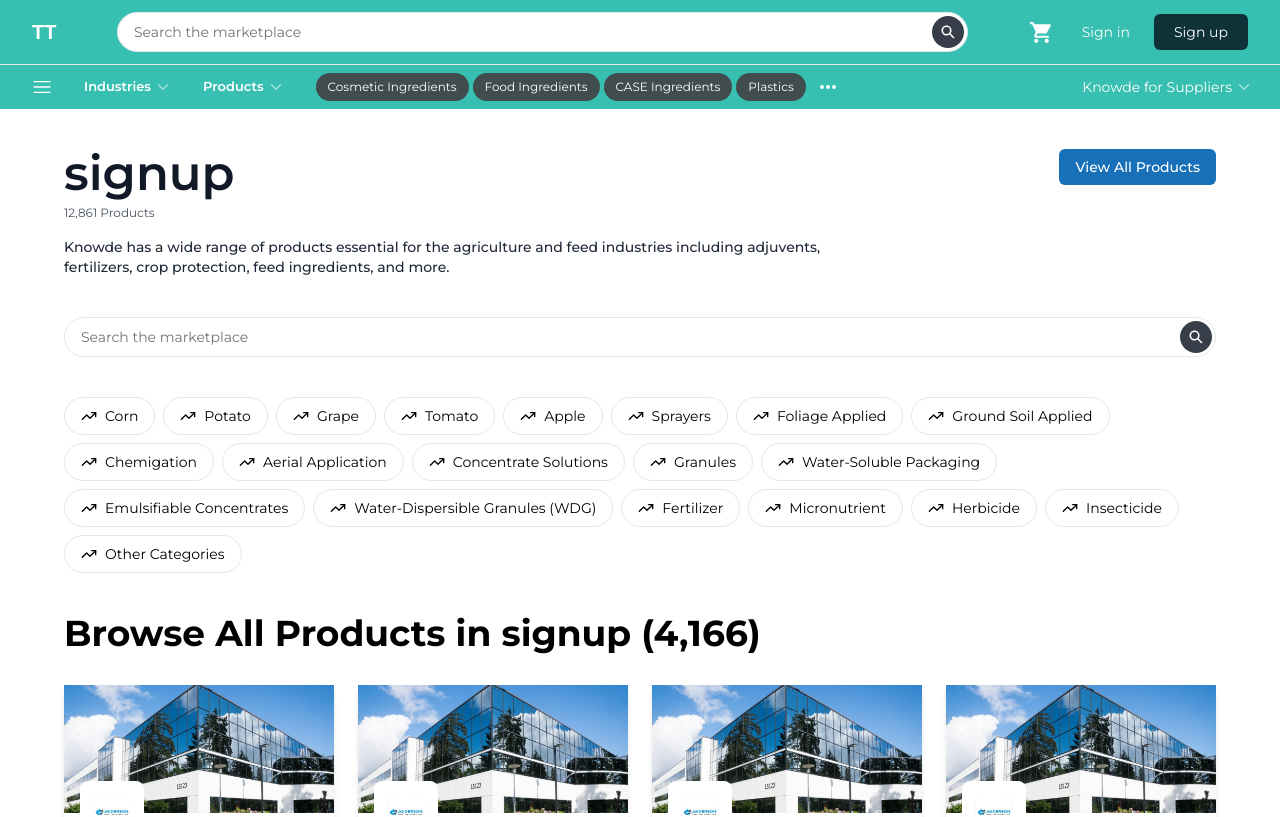
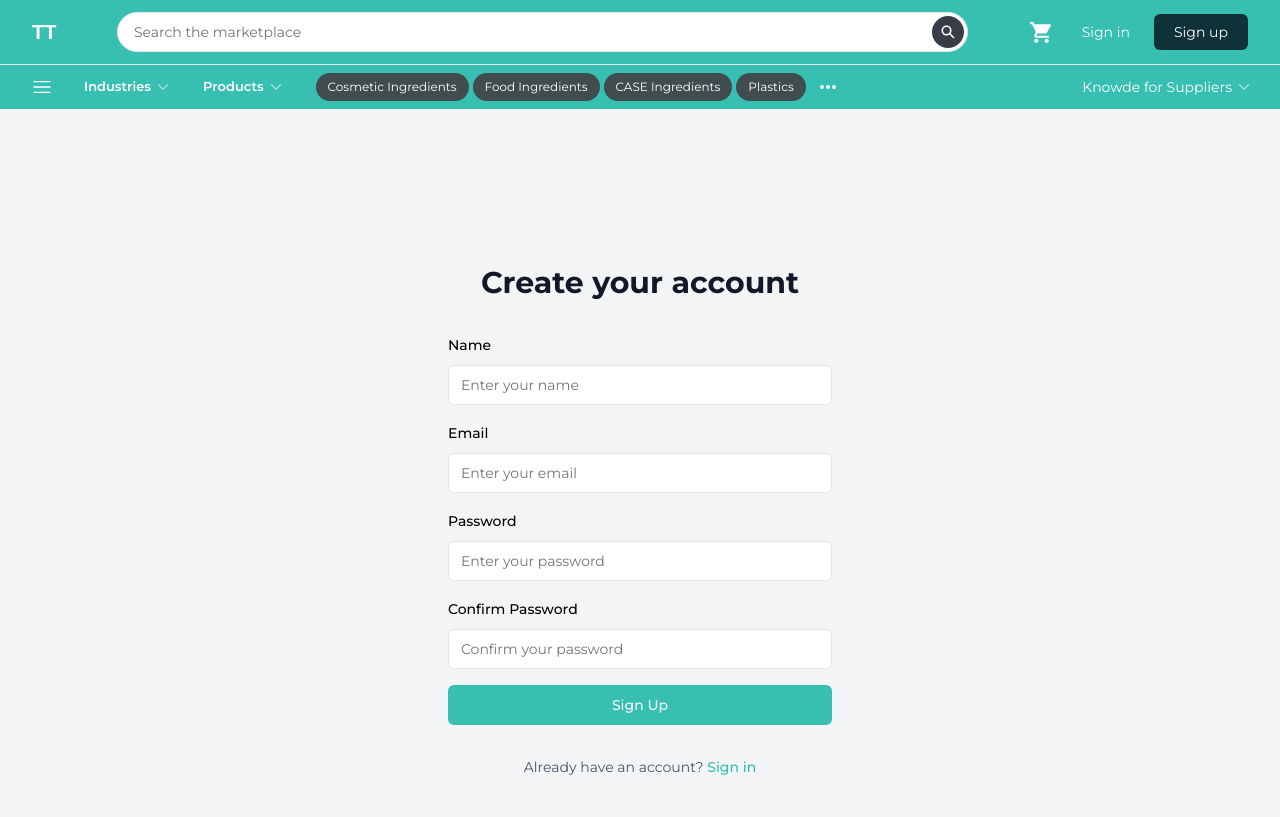
Before and after one commit to Tayyabbutt1133/trade, a Next.js app: page /signup in a window 1280 px wide. Shown: the top 817 px of the page. Built offline with nearby package versions, Linux system fonts and the light colour scheme.

Commit message:
add sign up and sign in forms with label component

```diff
--- a/app/homepage/components/Navbar/Navbar.jsx
+++ b/app/homepage/components/Navbar/Navbar.jsx
@@ -1,111 +1,92 @@
 "use client"
 
-import React from 'react'
+import React from "react"
 import { MdShoppingCart } from "react-icons/md"
-import { useState } from 'react'
-import { Menubar } from './Menubar'
-import { RxHamburgerMenu } from "react-icons/rx";
-import SideMenu from './SideMenu/SideMenu'
-import { fonts } from '@/components/ui/font'
-import {
-  DropdownMenu,
-  DropdownMenuContent,
-  DropdownMenuItem,
-  DropdownMenuTrigger,
-} from "@/components/ui/dropdown-menu";
-import { IoChevronDown } from "react-icons/io5";
-import Link from 'next/link'
-import SearchBar from './Search'
+import { useState } from "react"
+import { Menubar } from "./Menubar"
+import { RxHamburgerMenu } from "react-icons/rx"
+import SideMenu from "./SideMenu/SideMenu"
+import { fonts } from "@/components/ui/font"
+import { DropdownMenu, DropdownMenuContent, DropdownMenuItem, DropdownMenuTrigger } from "@/components/ui/dropdown-menu"
+import { IoChevronDown } from "react-icons/io5"
+import Link from "next/link"
+import SearchBar from "./Search"
 
 const Navbar = () => {
-  const [isSignIn, setIsSignIn] = useState(true)
   const [isMenuOpen, setisMenuOpen] = useState(false)
 
-
   const handleToggle = () => {
-    setisMenuOpen(!isMenuOpen);
+    setisMenuOpen(!isMenuOpen)
   }
 
   return (
-    <header className='bg-[#37bfb1] sticky top-0 z-50'>
-        <div className='flex flex-row py-3 px-8 items-center justify-between'>
+    <header className="bg-[#37bfb1] sticky top-0 z-50">
+      <div className="flex flex-row py-3 px-8 items-center justify-between">
         {/* Logo */}
-        <div className='flex gap-3 items-center'>
-        <RxHamburgerMenu size={25} className='lg:hidden block text-white' onClick={handleToggle} />
+        <div className="flex gap-3 items-center">
+          <RxHamburgerMenu size={25} className="lg:hidden block text-white" onClick={handleToggle} />
           {isMenuOpen && <SideMenu onclose={() => setisMenuOpen(false)} />}
 
-          <Link href={'/'}>
-            <h1 className='text-white text-[18px] lg:text-xl font-bold'>TT</h1>
+          <Link href={"/"}>
+            <h1 className="text-white text-[18px] lg:text-xl font-bold">TT</h1>
           </Link>
         </div>
         {/* Search bar */}
-          <div className='lg:block hidden w-[65%] lg:w-[70%]'>
-            <SearchBar/>
+        <div className="lg:block hidden w-[65%] lg:w-[70%]">
+          <SearchBar />
         </div>
 
         {/* Auth buttons + Cart */}
-          <div className='flex items-center gap-0 md:gap-2'>
-            <button className='text-white sm:block transition hidden hover:scale-110'>
+        <div className="flex items-center gap-0 md:gap-2">
+          <button className="text-white sm:block transition hidden hover:scale-110">
             <MdShoppingCart size={25} />
           </button>
 
-            <div className='flex gap-1'>
+          <div className="flex gap-1">
+            <Link href="/signin">
               <button
-                className={`text-sm px-5 text-white ${fonts.montserrat} py-2 rounded-md transition-all ${
-                  !isSignIn
-                    ? "bg-[#060E1BCC]  hover:scale-105 hover:bg-[#081023CC]"
-                    : "bg-transparent  hover:bg-[#081023CC]  hover:scale-105 hover:text-white"
-                }`}
-                onClick={() => setIsSignIn(false)}
+                className={`text-sm px-5 text-white ${fonts.montserrat} py-2 rounded-md transition-all bg-transparent hover:bg-[#081023CC] hover:scale-105 hover:text-white`}
               >
                 Sign in
               </button>
+            </Link>
+            <Link href="/signup">
               <button
-                className={`text-sm text-white ${fonts.montserrat} px-5 py-2 rounded-md transition-all ${
-                  isSignIn
-                    ? "bg-[#060E1BCC]  hover:scale-105 hover:bg-[#081023CC]"
-                    : "bg-transparent hover:bg-[#081023CC] hover:scale-105 hover:text-white"
-                }`}
-                onClick={() => setIsSignIn(true)}
+                className={`text-sm text-white ${fonts.montserrat} px-5 py-2 rounded-md transition-all bg-[#060E1BCC] hover:scale-105 hover:bg-[#081023CC]`}
               >
                 Sign up
               </button>
+            </Link>
           </div>
         </div>
       </div>
       {/* Menu bar */}
       <Menubar />
 
-
-
-
       {/* Mobile */}
-      <div className='lg:hidden flex px-2'>
-      <div className=' w-full mx-2 my-2'>
+      <div className="lg:hidden flex px-2">
+        <div className=" w-full mx-2 my-2">
           <SearchBar />
         </div>
         {/* suppliers content */}
-        <div className='md:block hidden'>
+        <div className="md:block hidden">
           <DropdownMenu>
             <DropdownMenuTrigger asChild>
-            <button className={`flex ${fonts.montserrat} items-center gap-1 text-white px-3 py-2 focus:outline-none text-sm`}>
+              <button
+                className={`flex ${fonts.montserrat} items-center gap-1 text-white px-3 py-2 focus:outline-none text-sm`}
+              >
                 Knowde for Suppliers
                 <IoChevronDown className="h-4 w-4 opacity-50" />
               </button>
             </DropdownMenuTrigger>
-          <DropdownMenuContent
-            align="end"
-            className="w-48 bg-[#1B2637] border-gray-700"
-          >
+            <DropdownMenuContent align="end" className="w-48 bg-[#1B2637] border-gray-700">
               <DropdownMenuItem className="text-gray-200 focus:text-white focus:bg-gray-700">
                 Supplier Dashboard
               </DropdownMenuItem>
               <DropdownMenuItem className="text-gray-200 focus:text-white focus:bg-gray-700">
                 Analytics
               </DropdownMenuItem>
-            <DropdownMenuItem className="text-gray-200 focus:text-white focus:bg-gray-700">
-              Settings
-            </DropdownMenuItem>
+              <DropdownMenuItem className="text-gray-200 focus:text-white focus:bg-gray-700">Settings</DropdownMenuItem>
             </DropdownMenuContent>
           </DropdownMenu>
         </div>
--- /dev/null
+++ b/app/signin/page.jsx
@@ -0,0 +1,22 @@
+import { SignInForm } from "@/components/SignInForm"
+import { fonts } from "@/components/ui/font"
+import Link from "next/link"
+
+export default function SignInPage() {
+  return (
+    <div className="min-h-screen flex items-center justify-center bg-gray-100">
+      <div className="max-w-md w-full space-y-8 p-8 rounded-xl">
+        <div className="text-center">
+          <h2 className={`mt-6 text-3xl font-bold text-gray-900 ${fonts.montserrat}`}>Sign in to your account</h2>
+        </div>
+        <SignInForm />
+        <p className={`mt-2 text-center text-sm text-gray-600 ${fonts.montserrat}`}>
+          Don't have an account?{" "}
+          <Link href="/signup" className="font-medium text-[#37bfb1] hover:text-[#2ea89b]">
+            Sign up
+          </Link>
+        </p>
+      </div>
+    </div>
+  )
+}
--- /dev/null
+++ b/app/signup/page.jsx
@@ -0,0 +1,22 @@
+import { SignUpForm } from "@/components/SignUpForm"
+import { fonts } from "@/components/ui/font"
+import Link from "next/link"
+
+export default function SignUpPage() {
+  return (
+    <div className="min-h-screen flex items-center justify-center bg-gray-100">
+      <div className="max-w-md w-full space-y-8 p-8 rounded-xl">
+        <div className="text-center">
+          <h2 className={`mt-6 text-3xl font-bold text-gray-900 ${fonts.montserrat}`}>Create your account</h2>
+        </div>
+        <SignUpForm />
+        <p className={`mt-2 text-center text-sm text-gray-600 ${fonts.montserrat}`}>
+          Already have an account?{" "}
+          <Link href="/signin" className="font-medium text-[#37bfb1] hover:text-[#2ea89b]">
+            Sign in
+          </Link>
+        </p>
+      </div>
+    </div>
+  )
+}
--- /dev/null
+++ b/components/SIgnInForm.jsx
@@ -0,0 +1,48 @@
+"use client"
+
+import { useState } from "react"
+import { Button } from "@/components/ui/button"
+import { Input } from "@/components/ui/input"
+import { Label } from "@/components/ui/label"
+import { fonts } from "@/components/ui/font"
+
+export function SignInForm() {
+  const [email, setEmail] = useState("")
+  const [password, setPassword] = useState("")
+
+  const handleSubmit = (e) => {
+    e.preventDefault()
+    // Handle sign in logic here
+    console.log("Sign in:", { email, password })
+  }
+
+  return (
+    <form onSubmit={handleSubmit} className={`space-y-4 ${fonts.montserrat}`}>
+      <div className="space-y-2">
+        <Label htmlFor="email">Email</Label>
+        <Input
+          id="email"
+          type="email"
+          placeholder="Enter your email"
+          value={email}
+          onChange={(e) => setEmail(e.target.value)}
+          required
+        />
+      </div>
+      <div className="space-y-2">
+        <Label htmlFor="password">Password</Label>
+        <Input
+          id="password"
+          type="password"
+          placeholder="Enter your password"
+          value={password}
+          onChange={(e) => setPassword(e.target.value)}
+          required
+        />
+      </div>
+      <Button type="submit" className="w-full bg-[#37bfb1] hover:bg-[#2ea89b]">
+        Sign In
+      </Button>
+    </form>
+  )
+}
--- /dev/null
+++ b/components/SignUpForm.jsx
@@ -0,0 +1,71 @@
+"use client"
+
+import { useState } from "react"
+import { Button } from "@/components/ui/button"
+import { Input } from "@/components/ui/input"
+import { Label } from "@/components/ui/label"
+import { fonts } from "@/components/ui/font"
+
+export function SignUpForm() {
+  const [name, setName] = useState("")
+  const [email, setEmail] = useState("")
+  const [password, setPassword] = useState("")
+  const [confirmPassword, setConfirmPassword] = useState("")
+
+  const handleSubmit = (e) => {
+    e.preventDefault()
+    // Handle sign up logic here
+    console.log("Sign up:", { name, email, password, confirmPassword })
+  }
+
+  return (
+    <form onSubmit={handleSubmit} className={`space-y-4 ${fonts.montserrat}`}>
+      <div className="space-y-2">
+        <Label htmlFor="name">Name</Label>
+        <Input
+          id="name"
+          placeholder="Enter your name"
+          value={name}
+          onChange={(e) => setName(e.target.value)}
+          required
+        />
+      </div>
+      <div className="space-y-2">
+        <Label htmlFor="email">Email</Label>
+        <Input
+          id="email"
+          type="email"
+          placeholder="Enter your email"
+          value={email}
+          onChange={(e) => setEmail(e.target.value)}
+          required
+        />
+      </div>
+      <div className="space-y-2">
+        <Label htmlFor="password">Password</Label>
+        <Input
+          id="password"
+          type="password"
+          placeholder="Enter your password"
+          value={password}
+          onChange={(e) => setPassword(e.target.value)}
+          required
+        />
+      </div>
+      <div className="space-y-2">
+        <Label htmlFor="confirmPassword">Confirm Password</Label>
+        <Input
+          id="confirmPassword"
+          type="password"
+          placeholder="Confirm your password"
+          value={confirmPassword}
+          onChange={(e) => setConfirmPassword(e.target.value)}
+          required
+        />
+      </div>
+      <Button type="submit" className="w-full bg-[#37bfb1] hover:bg-[#2ea89b]">
+        Sign Up
+      </Button>
+    </form>
+  )
+}
--- /dev/null
+++ b/components/ui/label.jsx
@@ -0,0 +1,18 @@
+"use client"
+
+import * as React from "react"
+import * as LabelPrimitive from "@radix-ui/react-label"
+import { cva } from "class-variance-authority";
+
+import { cn } from "@/lib/utils"
+
+const labelVariants = cva(
+  "text-sm font-medium leading-none peer-disabled:cursor-not-allowed peer-disabled:opacity-70"
+)
+
+const Label = React.forwardRef(({ className, ...props }, ref) => (
+  <LabelPrimitive.Root ref={ref} className={cn(labelVariants(), className)} {...props} />
+))
+Label.displayName = LabelPrimitive.Root.displayName
+
+export { Label }
--- a/package.json
+++ b/package.json
@@ -13,6 +13,7 @@
     "@radix-ui/react-checkbox": "^1.1.3",
     "@radix-ui/react-collapsible": "^1.1.2",
     "@radix-ui/react-dropdown-menu": "^2.1.4",
+    "@radix-ui/react-label": "^2.1.1",
     "@radix-ui/react-popover": "^1.1.4",
     "@radix-ui/react-select": "^2.1.4",
     "@radix-ui/react-slot": "^1.1.1",
```
Lines whose indentation alone changed are shown as unchanged.
